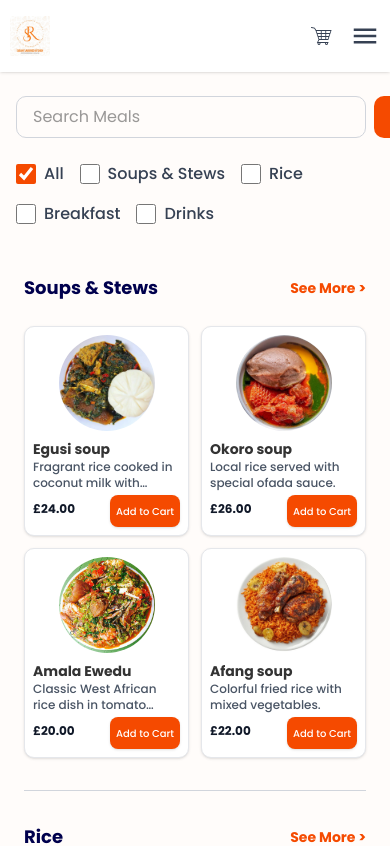
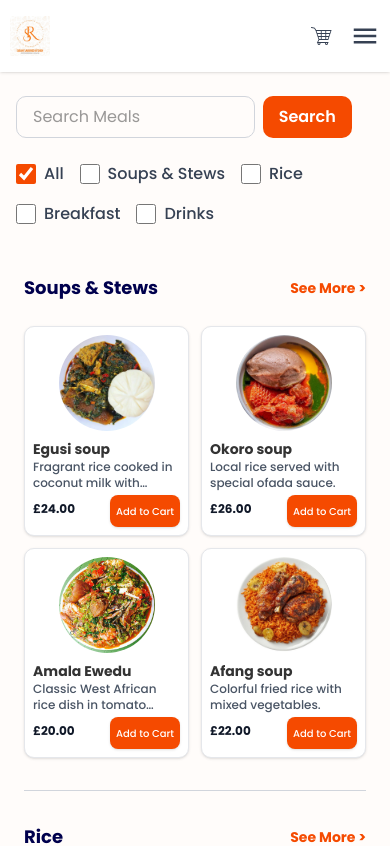
Before and after one commit to UMARKS-TECHNOLOGIES/susan-flavoured-kitchen, a React (Vite) app: page /menu in a window 390 px wide. Shown: the top 846 px of the page. Built offline with nearby package versions, Linux system fonts and the light colour scheme.

Commit message:
Mobile viw

```diff
--- a/src/pages/menuPage/Menu.jsx
+++ b/src/pages/menuPage/Menu.jsx
@@ -42,9 +42,9 @@ const Menu = () => {
           <input
             type="text"
             placeholder="Search Meals"
-            className="flex-1 px-4 py-2 border border-gray-300 rounded-lg focus:outline-none focus:ring-2 focus:ring-orange-500"
+            className="w-2/3 md:flex-1 px-4 py-2 border border-gray-300 rounded-lg focus:outline-none focus:ring-2 focus:ring-orange-500"
           />
-          <button className="bg-orange-600 text-white px-6 py-2 rounded-lg font-semibold hover:bg-orange-700">
+          <button className="bg-orange-600 text-white px-4 py-2 rounded-lg font-semibold hover:bg-orange-700 whitespace-nowrap">
             Search
           </button>
         </div>
```
